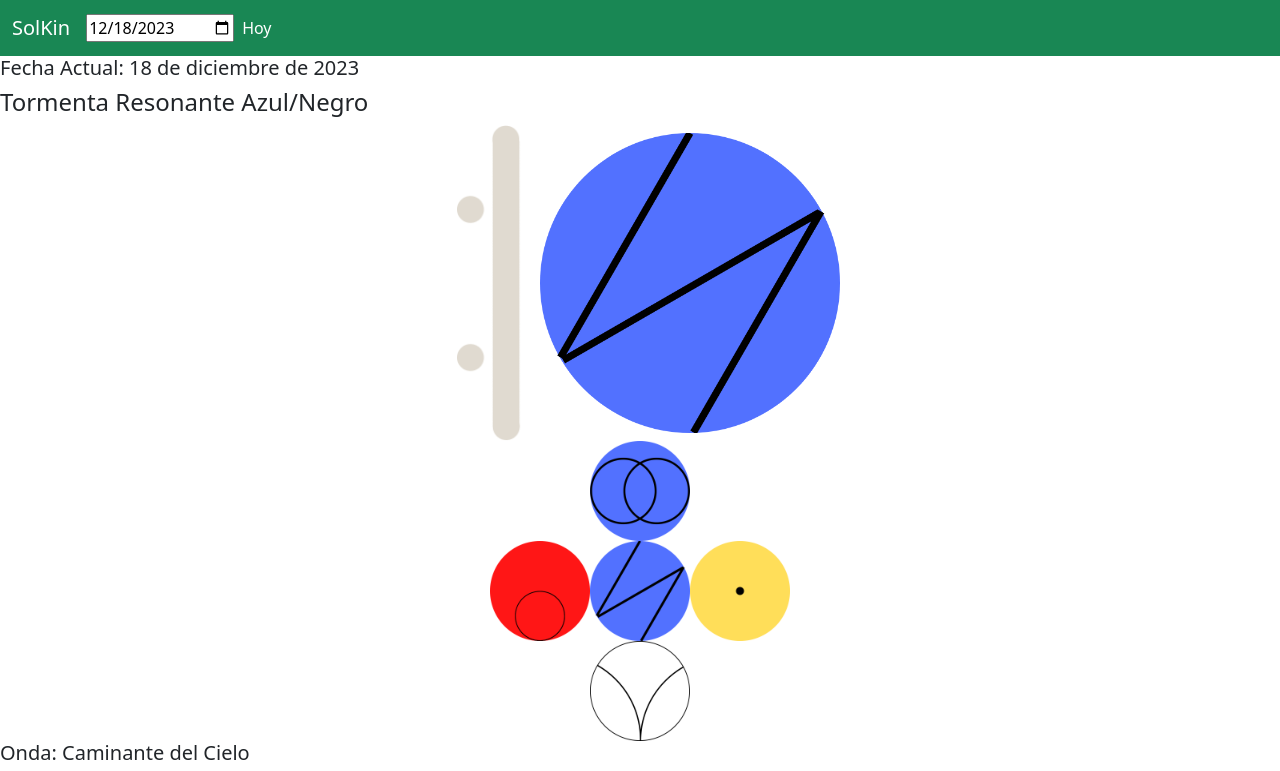
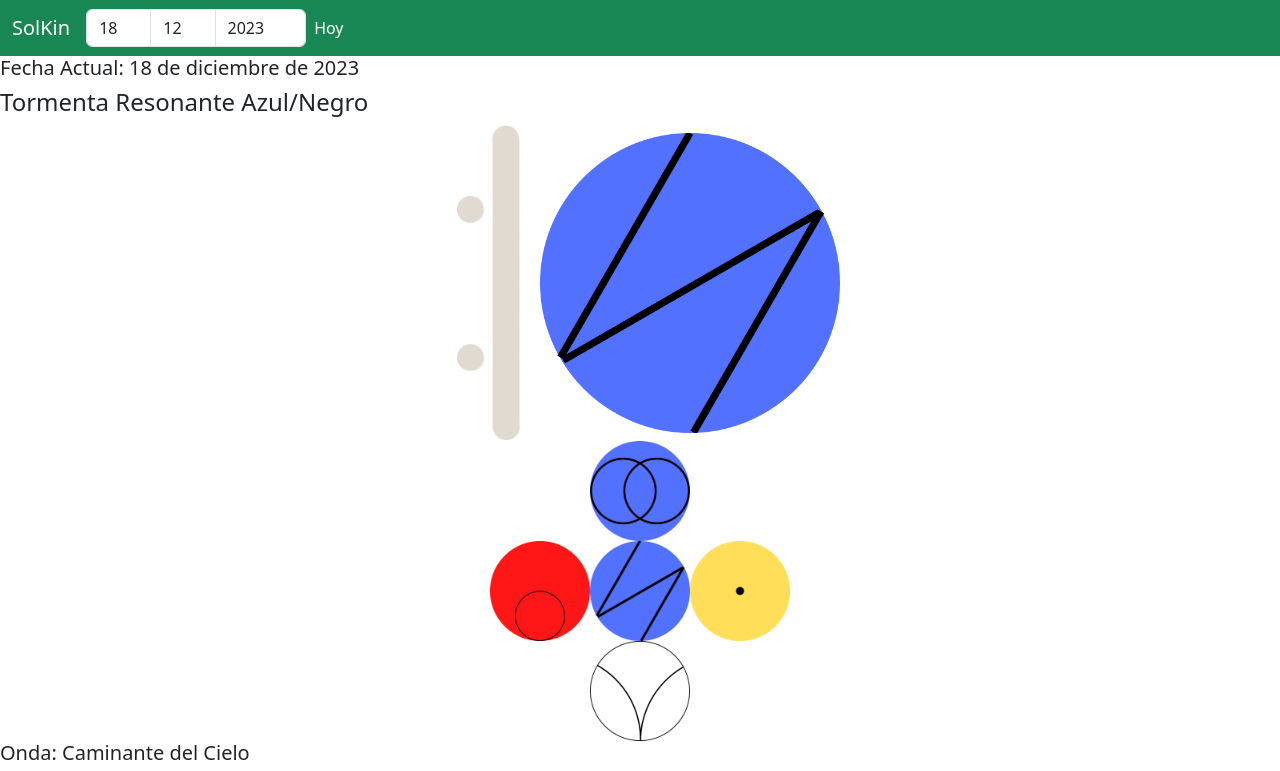
Before and after one commit to LihueMaidanaAvaca/SolKin, a React (Create React App) app: page / in a window 1280 px wide. Shown: the top 771 px of the page. Built offline with nearby package versions, Linux system fonts and the light colour scheme; a small style sheet from the web is missing.

Commit message:
state date global

```diff
--- a/src/App.js
+++ b/src/App.js
@@ -1,17 +1,29 @@
-import React from 'react';
+// En App.js
+import React, { useState } from 'react';
+import Header from './components/Header';
+import MainRoutes from './routes';
 import { BrowserRouter as Router } from 'react-router-dom';
-import MainRoutes from './routes';
-import Header from './components/Header';
-import { useState } from 'react';
 
 function App() {
-  const [selectedDate, setSelectedDate] = useState(new Date());
+  const currentDate = new Date();
+  const [day, setDay] = useState(currentDate.getDate());
+  const [month, setMonth] = useState(currentDate.getMonth() + 1);
+  const [year, setYear] = useState(currentDate.getFullYear());
+
+  // Función para actualizar la fecha
+  const updateDate = (newDay, newMonth, newYear) => {
+    setDay(newDay);
+    setMonth(newMonth);
+    setYear(newYear);
+  };
+
+  console.log(day, "dia")
 
   return (
     <>
-    <Header date={selectedDate} onDateChange={setSelectedDate} />
+      <Header day={day} month={month} year={year} onDateChange={updateDate} />
       <Router>
-        <MainRoutes date={selectedDate} />
+        <MainRoutes day={day} month={month} year={year} />
       </Router>
     </>
   );
--- a/src/components/DateInput.js
+++ b/src/components/DateInput.js
@@ -1,6 +1,51 @@
-export default function DateInput(){
-    return(
-        <>
-        </>
-    )
+import React from 'react';
+
+export default function DateInput({ day, month, year, onDateChange }) {
+    // Manejadores de cambios para cada input
+    const handleDayChange = (e) => {
+        const newDay = e.target.value;
+        onDateChange(newDay, month, year);
+    };
+
+    const handleMonthChange = (e) => {
+        const newMonth = e.target.value;
+        onDateChange(day, newMonth, year);
+    };
+
+    const handleYearChange = (e) => {
+        const newYear = e.target.value;
+        onDateChange(day, month, newYear);
+    };
+
+    return (
+        <div className="input-group" style={{ maxWidth: '220px' }}>
+            <input
+                type="number"
+                className="form-control"
+                placeholder={`Día (Hoy: ${day})`}
+                value={day}
+                onChange={handleDayChange}
+                min="1" max="31"
+                style={{ width: '22%' }}
+            />
+            <input
+                type="number"
+                className="form-control"
+                placeholder={`Mes (Hoy: ${month})`}
+                value={month}
+                onChange={handleMonthChange}
+                min="1" max="12"
+                style={{ width: '22%' }}
+            />
+            <input
+                type="number"
+                className="form-control"
+                placeholder={`Año (Hoy: ${year})`}
+                value={year}
+                onChange={handleYearChange}
+                min="1900"
+                style={{ width: '34%' }}
+            />
+        </div>
+    );
 }
--- a/src/components/Header.js
+++ b/src/components/Header.js
@@ -1,11 +1,17 @@
-import DateInput from "./DateInput0";
+import DateInput from "./DateInput";
+import { Link } from "react-router-dom";
 
-export default function Header({ date, onDateChange }) {
+export default function Header({ day, month, year, onDateChange }) {
     return (
         <nav className="navbar navbar-expand-lg navbar-dark bg-success">
             <div className="container-fluid">
                 <a className="navbar-brand" href="#">SolKin</a>
-                <DateInput date={date} onDateChange={onDateChange} />
+                <DateInput
+                    day={day}
+                    month={month}
+                    year={year}
+                    onDateChange={onDateChange}
+                />
                 <button className="navbar-toggler" type="button" data-bs-toggle="collapse" data-bs-target="#navbarNav" aria-controls="navbarNav" aria-expanded="false" aria-label="Toggle navigation">
                     <span className="navbar-toggler-icon"></span>
                 </button>
--- a/src/pages/HomePage.js
+++ b/src/pages/HomePage.js
@@ -6,7 +6,7 @@ import Oracle from '../components/Oracle';
 import KinMaya from '../components/KinMaya';
 import SpellWave from '../components/SpellWave';
 
-export default function HomePage(){
+export default function HomePage({ day, month, year }){
 
     // Obtener la fecha actual
     const currentDate = new Date();
@@ -18,14 +18,9 @@ export default function HomePage(){
         day: 'numeric'
     });
 
-    // Obtener el día, mes y año actual
-    const currentDay = currentDate.getDate();
-    const currentMonth = currentDate.getMonth() + 1; // getMonth() devuelve un índice basado en cero, por lo que se suma 1.
-    const currentYear = currentDate.getFullYear();
-
     // Procesar el día y el mes con dayAndMonthK, y el año con yearK
-    const processedDayMonth = dayAndMonthK(currentDay, currentMonth);
-    const processedYear = yearK(currentYear);
+    const processedDayMonth = dayAndMonthK(day, month);
+    const processedYear = yearK(year);
 
     const kinMaya = toKin(processedYear, processedDayMonth)
 
--- a/src/routes/index.js
+++ b/src/routes/index.js
@@ -7,10 +7,10 @@ import UnKinMaya from '../pages/UnKinMaya';
 // import ContactPage from '../pages/ContactPage';
 // ...importa otras páginas según sea necesario
 
-const MainRoutes = () => {
+const MainRoutes = ({ day, month, year }) => {
     return (
         <Routes>
-            <Route path="/" element={<HomePage />} />
+            <Route path="/" element={<HomePage day={day} month={month} year={year} />} />
             <Route path="/unkinmaya" element={<UnKinMaya />} />
             {/* <Route path="/contact" element={<ContactPage />} /> */}
             {/* ...define otras rutas aquí */}
```
